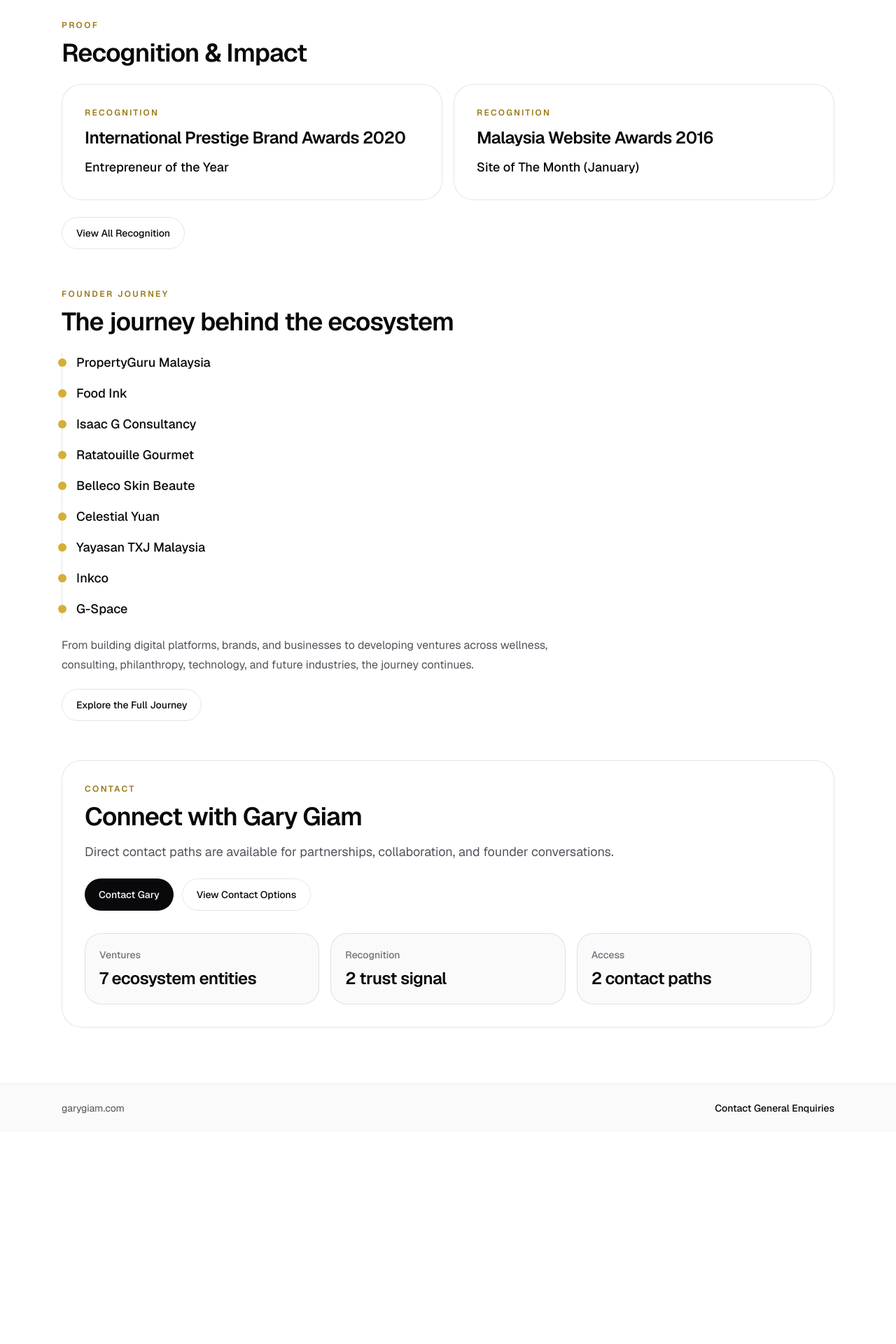
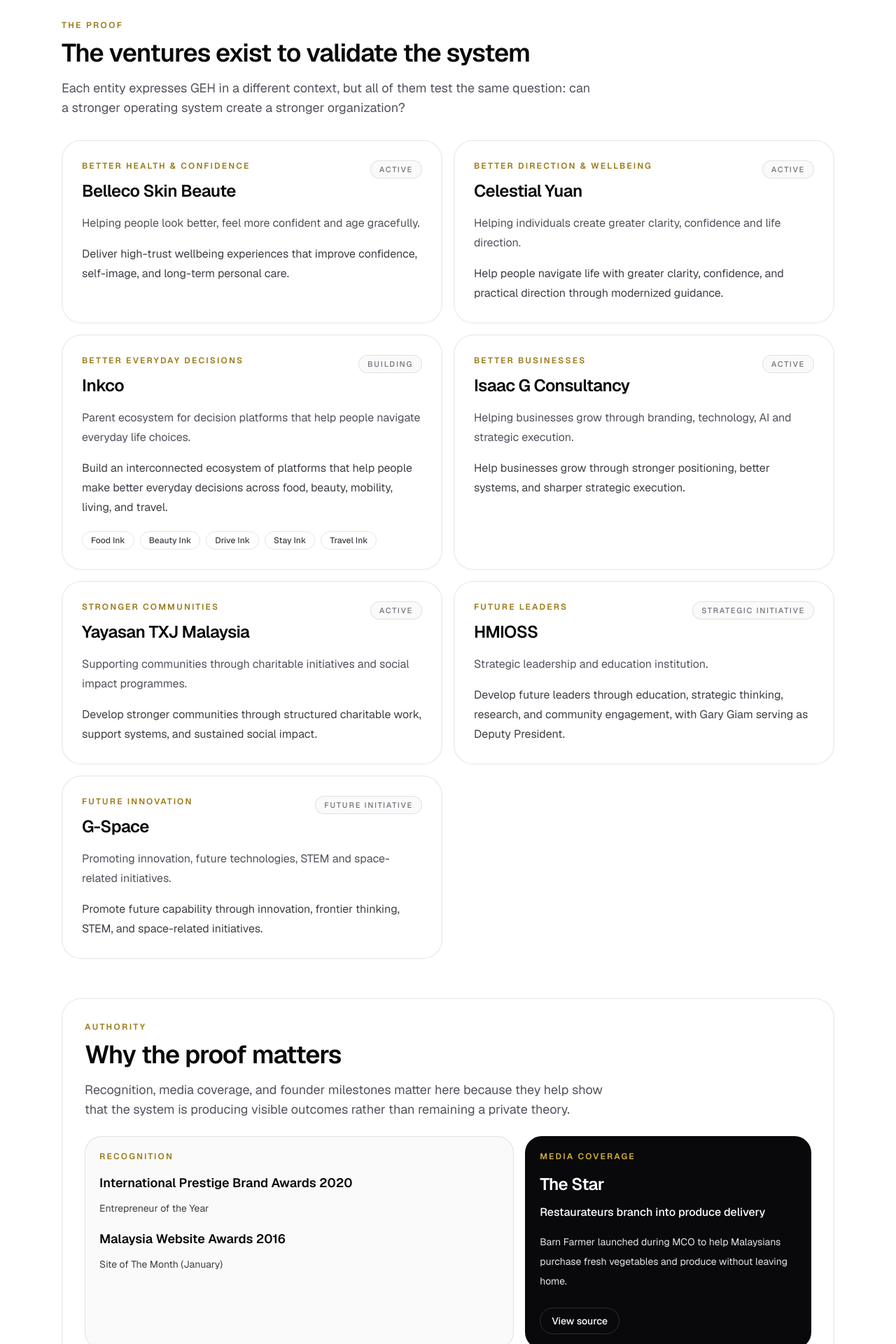
Before and after one commit to Garygiam/garygiam-website, a Next.js app: page / in a window 1280 px wide. Shown: the part 1740-3660 px from the top of the page at 70% size. Before the commit the page ends 3357 px from the top, so only its background shows below. Built offline with nearby package versions, Linux system fonts and the light colour scheme.

Commit message:
feat: complete PB13 homepage pilot

```diff
--- a/app/page.tsx
+++ b/app/page.tsx
@@ -140,106 +140,93 @@
         </section>
 
         <section className="mt-14">
-          <SectionHeading eyebrow="Proof" title="Recognition & Impact" />
-          <div className="mt-6 grid gap-4 lg:grid-cols-2">
-            {content.awards.map((award) => (
-              <article
-                key={award.id}
-                className="rounded-[1.75rem] border border-black/10 bg-white p-6 sm:p-8"
-              >
-                <p className="text-xs font-semibold uppercase tracking-[0.18em] text-[#9a7a17]">
-                  Recognition
-                </p>
-                <h3 className="mt-3 text-2xl font-semibold tracking-tight text-zinc-950">
-                  {award.issuer} {award.date}
-                </h3>
-                <p className="mt-3 text-lg font-medium text-zinc-950">
-                  {award.title}
-                </p>
-              </article>
+          <SectionHeading
+            eyebrow={homepageNarrative.proof.eyebrow}
+            title={homepageNarrative.proof.title}
+            description={<p>{homepageNarrative.proof.description}</p>}
+          />
+          <div className="mt-8 grid gap-4 lg:grid-cols-2">
+            {ecosystemCards.map(({ entity, children }) => (
+              <EcosystemEntityCard
+                key={entity.id}
+                entity={entity}
+                childrenEntities={children}
+              />
             ))}
           </div>
-          <Link
-            href="/media"
-            className="mt-6 inline-flex rounded-full border border-black/10 px-5 py-3 text-sm font-medium text-zinc-950"
-          >
-            View All Recognition
-          </Link>
-        </section>
-
-        <section className="mt-14">
-          <SectionHeading eyebrow="Founder Journey" title="The journey behind the ecosystem" />
-          <div className="mt-6 space-y-4 border-l border-black/10 pl-5">
-            {journeyPreview.map((milestone) => (
-              <div key={milestone} className="relative">
-                <span className="absolute -left-[1.65rem] top-2 h-3 w-3 rounded-full bg-[#d4af37]" />
-                <p className="text-lg font-medium text-zinc-950">{milestone}</p>
-              </div>
-            ))}
-          </div>
-          <p className="mt-6 max-w-3xl text-base leading-7 text-zinc-600">
-            From building digital platforms, brands, and businesses to
-            developing ventures across wellness, consulting, philanthropy,
-            technology, and future industries, the journey continues.
-          </p>
-          <TrackedLink
-            href="/about"
-            eventLabel="Explore the Full Journey"
-            eventLocation="home_journey"
-            className="mt-5 inline-flex rounded-full border border-black/10 px-5 py-3 text-sm font-medium text-zinc-950"
-          >
-            Explore the Full Journey
-          </TrackedLink>
         </section>
 
         <section className="mt-14 rounded-[1.75rem] border border-black/10 bg-white p-6 sm:p-8">
           <SectionHeading
-            eyebrow="Contact"
-            title="Connect with Gary Giam"
-            description={
-              <p>
-                Direct contact paths are available for partnerships,
-                collaboration, and founder conversations.
+            eyebrow="Authority"
+            title={homepageNarrative.proof.authorityTitle}
+            description={<p>{homepageNarrative.proof.authorityDescription}</p>}
+          />
+          <div className="mt-6 grid gap-4 lg:grid-cols-[minmax(0,1.2fr)_minmax(0,0.8fr)]">
+            <div className="rounded-[1.5rem] border border-black/10 bg-zinc-50 p-5">
+              <p className="text-xs font-semibold uppercase tracking-[0.18em] text-[#9a7a17]">
+                Recognition
               </p>
-            }
+              <div className="mt-4 space-y-4">
+                {content.awards.map((award) => (
+                  <article key={award.id}>
+                    <h3 className="text-lg font-semibold text-zinc-950">
+                      {award.issuer} {award.date}
+                    </h3>
+                    <p className="mt-2 text-sm leading-7 text-zinc-700">{award.title}</p>
+                  </article>
+                ))}
+              </div>
+            </div>
+
+            {featuredMediaCoverage ? (
+              <div className="rounded-[1.5rem] border border-black/10 bg-zinc-950 p-5 text-white">
+                <p className="text-xs font-semibold uppercase tracking-[0.18em] text-[#d4af37]">
+                  Media Coverage
+                </p>
+                <h3 className="mt-4 text-2xl font-semibold tracking-tight">
+                  {featuredMediaCoverage.outlet}
+                </h3>
+                <p className="mt-3 text-base font-medium text-white">
+                  {featuredMediaCoverage.title}
+                </p>
+                <p className="mt-4 text-sm leading-7 text-zinc-200">
+                  {featuredMediaCoverage.context}
+                </p>
+                <Link
+                  href={featuredMediaCoverage.sourceUrl}
+                  className="mt-6 inline-flex rounded-full border border-white/15 px-4 py-2 text-sm font-medium text-white"
+                >
+                  View source
+                </Link>
+              </div>
+            ) : null}
+          </div>
+        </section>
+
+        <section className="mt-14 rounded-[1.75rem] border border-black/10 bg-zinc-50 px-6 py-10 sm:px-10">
+          <SectionHeading
+            eyebrow={homepageNarrative.future.eyebrow}
+            title={homepageNarrative.future.title}
+            description={<p>{homepageNarrative.future.description}</p>}
           />
-          <div className="mt-6 flex flex-col gap-3 sm:flex-row sm:flex-wrap">
-            {contactEmail?.url ? (
-              <TrackedLink
-                href={contactEmail.url}
-                eventLabel="Contact Gary"
-                eventLocation="home_contact"
-                className="inline-flex w-fit items-center justify-center rounded-full bg-zinc-950 px-5 py-3 text-sm font-medium text-white"
-              >
-                Contact Gary
-              </TrackedLink>
-            ) : null}
-            <Link
-              href="/contact"
-              className="inline-flex w-fit items-center justify-center rounded-full border border-black/10 px-5 py-3 text-sm font-medium text-zinc-950"
-            >
-              View Contact Options
-            </Link>
-          </div>
-          <div className="mt-8 grid gap-4 sm:grid-cols-3">
-            <article className="rounded-3xl border border-black/10 bg-zinc-50 p-5">
-              <p className="text-sm font-medium text-zinc-500">Ventures</p>
-              <p className="mt-2 text-2xl font-semibold tracking-tight text-zinc-950">
-                {topLevelEcosystemEntities.length} ecosystem entities
-              </p>
-            </article>
-            <article className="rounded-3xl border border-black/10 bg-zinc-50 p-5">
-              <p className="text-sm font-medium text-zinc-500">Recognition</p>
-              <p className="mt-2 text-2xl font-semibold tracking-tight text-zinc-950">
-                {content.awards.length} trust signal
-              </p>
-            </article>
-            <article className="rounded-3xl border border-black/10 bg-zinc-50 p-5">
-              <p className="text-sm font-medium text-zinc-500">Access</p>
-              <p className="mt-2 text-2xl font-semibold tracking-tight text-zinc-950">
-                {content.contactChannels.length} contact paths
-              </p>
-            </article>
+          <div className="mt-8 rounded-[1.5rem] border border-black/10 bg-white p-6">
+            <p className="text-sm font-medium uppercase tracking-[0.18em] text-zinc-500">
+              {homepageNarrative.future.actionTitle}
+            </p>
+            <div className="mt-5 flex flex-col gap-3 sm:flex-row sm:flex-wrap">
+              {homepageNarrative.future.actions.map((action) => (
+                <TrackedLink
+                  key={action.label}
+                  href={action.href}
+                  eventLabel={action.eventLabel}
+                  eventLocation={action.eventLocation}
+                  className="inline-flex w-fit items-center justify-center rounded-full border border-black/10 bg-white px-5 py-3 text-sm font-medium text-zinc-950"
+                >
+                  {action.label}
+                </TrackedLink>
+              ))}
+            </div>
           </div>
         </section>
       </Container>
--- a/src/content/data/homepage.ts
+++ b/src/content/data/homepage.ts
@@ -72,15 +72,15 @@
     actionTitle: "What to do next",
     actions: [
       {
-        label: "Explore the GEH Ecosystem",
+        label: "Understand the GEH Ecosystem",
         href: "/companies",
-        eventLabel: "Explore the GEH Ecosystem",
+        eventLabel: "Understand the GEH Ecosystem",
         eventLocation: "home_future",
       },
       {
-        label: "View Proof & Authority",
+        label: "Review GEH Proof & Authority",
         href: "/media",
-        eventLabel: "View Proof & Authority",
+        eventLabel: "Review GEH Proof & Authority",
         eventLocation: "home_future",
       },
       {
```
